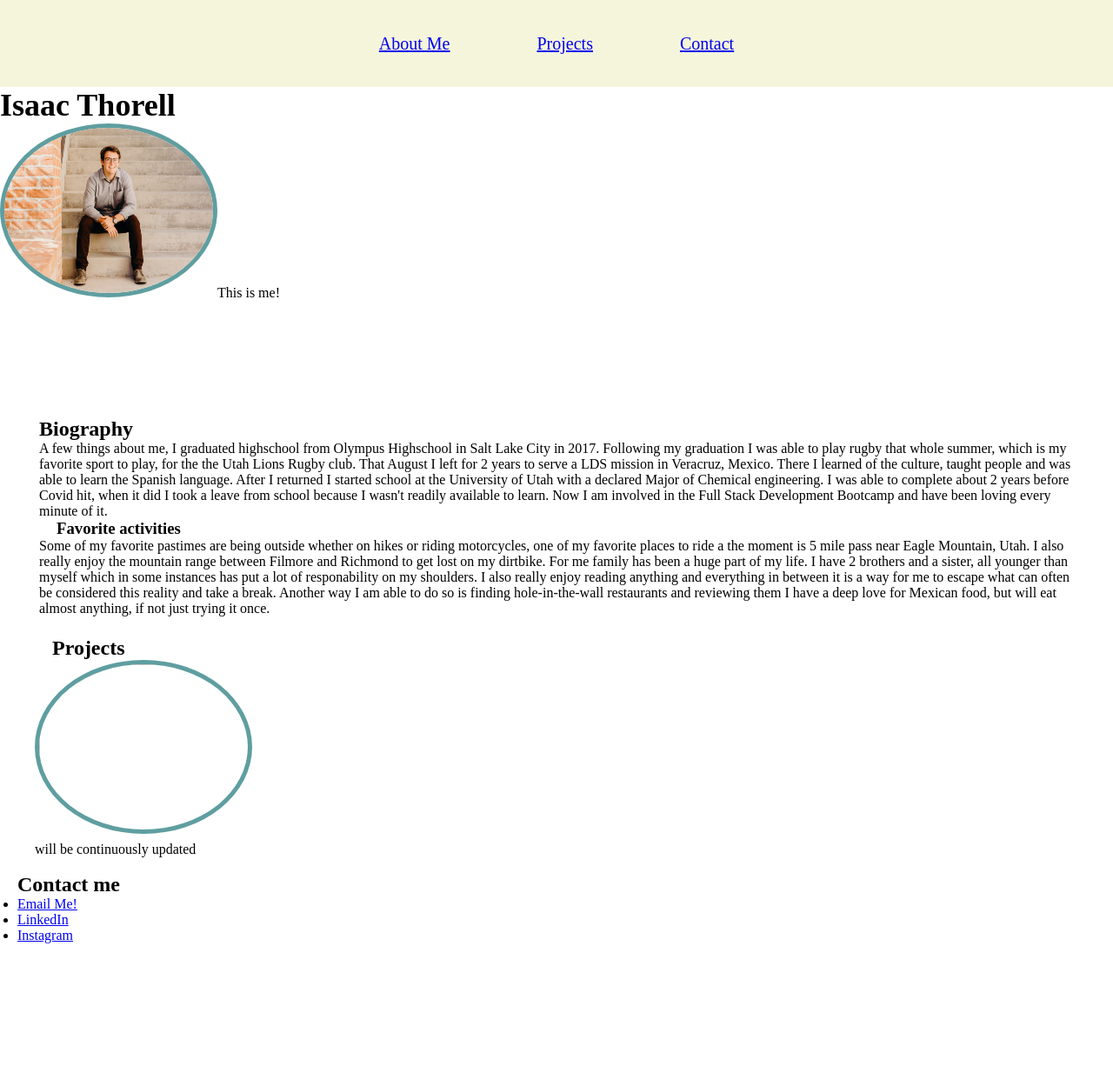
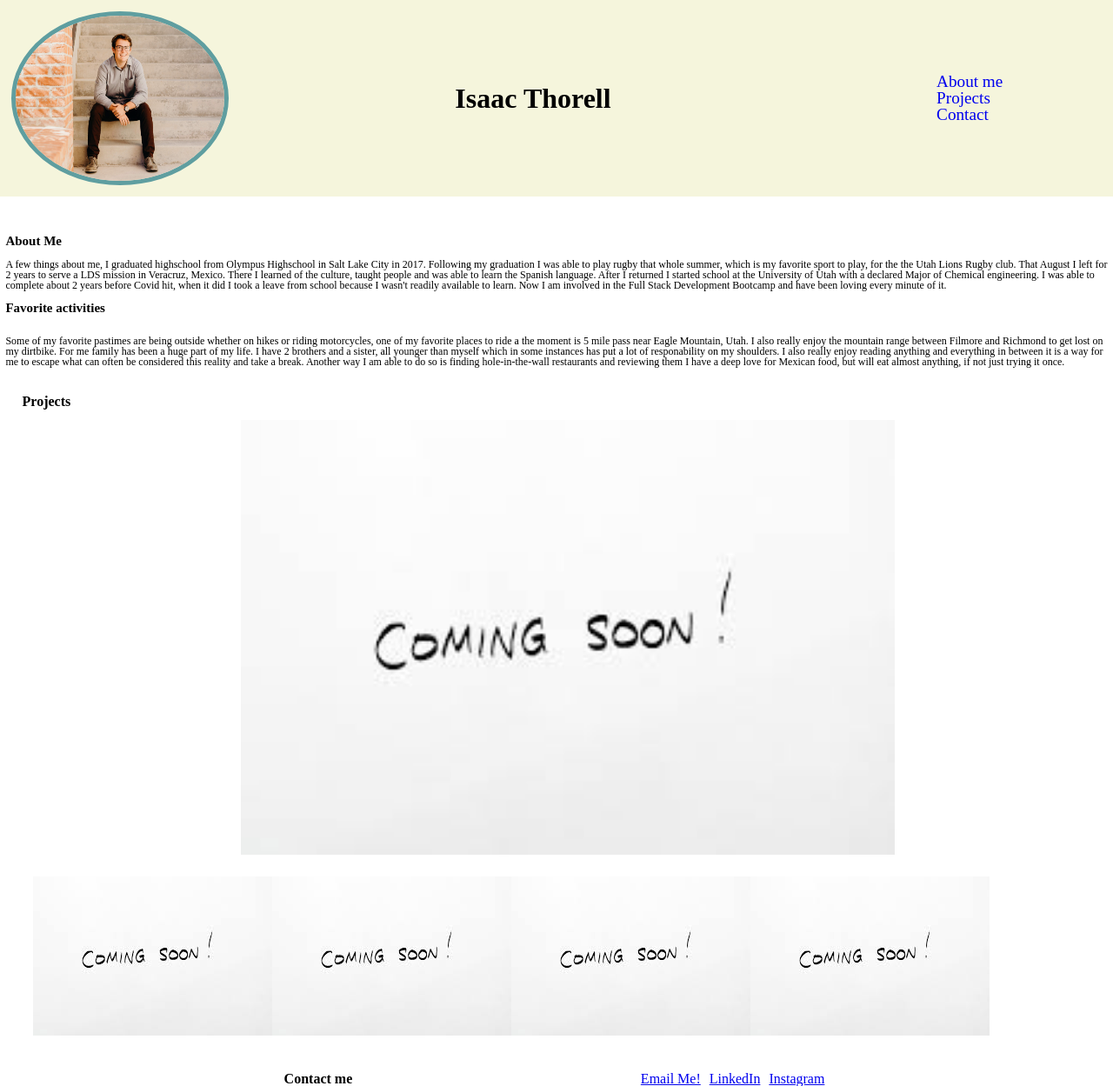
Before and after one commit to Ithorell/My-Portfolio, a plain HTML site: page index.html in a window 1280 px wide. Shown: the whole page at 87% size. Before the commit the page ends 1085 px from the top, so only its background shows below. Drawn offline with Linux system fonts and the light colour scheme.

Commit message:
Merge branch  vs 2

```diff
--- a/assets/reset.css
+++ b/assets/reset.css
@@ -0,0 +1,33 @@
+/* Resets the box size of every element */
+* {
+    margin: 0;
+    padding: 0;
+    box-sizing: border-box;
+  }
+
+  /* Gives the body element a parent height to compare against */
+  html {
+    height: 100%;
+  }
+
+  body {
+    min-height: 100%;
+    line-height: 1;
+    font-family: sans-serif;
+  }
+
+  h1, h2, h3, h4, h5, h6 {
+    font-size: 100%;
+  }
+
+  /* Matches the font of special elements to the rest of the page */
+  input, select, option, optgroup, textarea, button,
+  pre, code {
+    font-size: 100%;
+    font-family: inherit;
+  }
+
+  /* Removes default bullet points from lists */
+  ol, ul {
+    list-style: none;
+  }
--- a/assets/style.css
+++ b/assets/style.css
@@ -1,161 +1,126 @@
-/* *{
-    margin: 0;
-    padding: 0;
-    box-sizing: border-box;
+body{
+    width: 100%;
+    margin:auto;
+
+     font-family:'Times New Roman', Times, serif; */
 }
 
-body{
-    width: 100%;
-    max-width: 1400px;
-    display: block;
-    margin: auto;
-    min-height: 100vh;
-    background: #191919;
-    font-family: serif, 'Times New Roman', Times;
+header{
+   display:flex;
+background-color: beige;
+justify-content: space-between;
+align-items: center;
+padding: 1%;
+margin-bottom: 2%;
+
+}
+h1{
+  font-size: 200%;
+
 }
 
 .navbar{
+     display:flex;
+     justify-content: space-around;
+     font-size: 120%;
+     width: 19rem;
+
+}
+.navbar a{
+    text-decoration: none;
+
+}
+
+header img {
+    border: 5px solid cadetblue;
+    border-radius: 100%;
+    width: 250px ;
+    height: 200px ;
+    position: relative;
+
+}
+
+.link:active{
+    color: black;
+    background-color: lightblue;
+}
+
+.link :hover{
+    background-color: lightblue;
+    ;
+}
+#About-me{
+    font-size: 75%;
+    padding: 0.5%;
+    margin: auto;
+}
+#About-me h2, h3{
+    padding-top: 1%;
+    padding-bottom: 1%;
+    font-size: 125%;
+}
+#projects{
     width: 100%;
-    position: fixed;
-    top: 0;
-    left: 0;
+    padding: 1%;
+    margin: 1%;
+    display: flex;
+    flex-wrap: wrap;
+}
+#top-project{
     display: flex;
     justify-content: center;
-    align-items: right;
-    z-index: 9;
-    background: #1a1a1a;
+    width: 100%;
+    height: auto;
+    padding: 1%;
+}
+#top-project img{
+    flex-grow: .5;
+    text-align: center;
+}
+.p-images{
+    display: flex;
+    flex-wrap: wrap;
+    justify-content: center;
+    padding: 1%;
+
+}
+footer{
+    justify-content: space-evenly;
+    flex-wrap: wrap;
+    display: flex;
+}
+#contact-me{
+    justify-content: space-evenly;
+
+}
+#contact-me ul{
+    display: flex;
+    flex-direction: row;
+}
+.contact-link{
+    margin-right: 5px;
+    margin-left: 5px;
 }
 
-.link-list{
-    list-style: none;
-    display: flex;
-}
+@media screen and (max-width: 768px) {
+    header, main {
+      flex-direction: column;
+    }
 
-.link a{
-    color: #fff;
-    opacity: 0.5;
-    text-decoration: none;
-    text-transform: capitalize;
-    padding: 10px 30px;
-    margin: 0 20px;
-    line-height: 80px;
-    transition: .5s;
-    font-size: 20px;
-}
+    #About-me {
+      margin: 1%;
+    }
 
-.link a:hover{
-    opacity: 1;
-    color: lightblue;
-} */
+    aside {
+      width: 100%;
+      text-align: center;
+    }
+  }
 
 
 
 
 
-*{
-    margin: 0px;
-    padding: 0px;
-    box-sizing: border-box;
-}
-
-
-body{
-    display: block;
-    width: 100%;
-    margin:auto;
-    max-width: 100vw;
-    max-height: 100vh;
-    /* background: ; */
-    font-family:'Times New Roman', Times, serif;
-}
-
-.navbar {
-
-    width: 100%;
-    position: fixed 0 0;
-    /* top: 0;
-    left: 0; */
-    display: flex;
-    justify-content: center;
-    align-items: right;
-    z-index: 9;
-    background: beige;
-
-}
-.list1{
-list-style: none;
-display: flex;
-}
-
-.link{
-    color: crimson;
-    opacity: 1;
-    text-decoration: none;
-    text-transform: capitalize;
-    padding: 10px 30px;
-    margin: 0 20px;
-    line-height: 80px;
-    transition: .5s;
-    font-size: 20px;
-}
-
-h1 {
-    display: flex;
-    font-family: serif, times new roman, times;
-    font-size: 36px;
-
-}
-
-img {
-    border: 5px solid cadetblue;
-    border-radius: 100%;
-    width: 250px;
-    height: 200px;
-    position: relative;
-}
-
-
-
-.navbar :hover{
-    background-color: lightblue;
-    ;
-}
-
-main{
-    border: 20px;
-    margin: 20px;
-    padding-top: 35px;
-    justify-content: space-around;
-}
-
-#About-me{
-    margin: 5px;
-    border: 5px;
-    padding-top: 20px;
-}
-
-#About-me h2 {
-    margin: 0 20px;
-}
-
-#About-me ul {
-    margin: 0 20px;
-}
-
-#About-me h3 {
-    margin: 0 20px;
-}
-
-#projects { margin: 0 20px;
-    }
-
-#projects h2 {
-    margin: 0 20px;
-
-}
-
-
-*/
 /* TODO:THEN that application's image should be larger in size than the others (flexbox layout) */
 /* TODO:THEN I am taken to that deployed application (link/ a Href) */
 /* TODO:THEN I am presented with a responsive layout that adapts to my viewport (Responsive design),  */
--- a/index.html
+++ b/index.html
@@ -10,8 +10,10 @@
 </head>
 
 <body>
-    <!-- Header -->
     <!--TODO:THEN I am presented with the developer's name, a recent photo or avatar, and links to sections about them, their work, and how to contact them-->
+    <header>
+        <img src="/assets/Images/ProfilePic.jpg" alt="Self Portrait"></img>
+        <h1>Isaac Thorell</h1>
         <nav class="navbar">
             <ul class="list1">
                 <li class="link"><a href="#About-me">About me</a></li>
@@ -19,75 +21,63 @@
                 <li class="link"><a href="#contact-me">Contact</a></li>
             </ul>
         </nav>
-    <header>
+    </header>
 
-        <h1>Isaac Thorell</h1>
-
-    </header>
-    <article>
-         <img src="/assets/Images/ProfilePic.jpg" alt="Self Portrait">This is me!</img>
-    </article>
-
-<br>
-<br>
-<br>
     <main>
         <section id="About-me">
-            <h2>Biography</h2>
-            <ul>
+            <h2>About Me</h2>
 
             <!--Graduated highschool 2017
                 Served an LDS mission in mexico for 2 years
                 College at the University of Utah for 1 1/5 years till Covid hit
                 took a gap year and am now doing a coding bootcamp through the University of Utah prior to going back to school -->
+
             <p>
-                    A few things about me, I graduated highschool from Olympus Highschool in Salt Lake City in 2017. Following my graduation I was able to play rugby that whole summer,
-                    which is my favorite sport to play, for the the Utah Lions Rugby club. That August I left for 2 years to serve a LDS mission in Veracruz, Mexico. There I learned of the
-                    culture, taught people and was able to learn the Spanish language. After I returned I started school at the University of Utah with a declared Major of Chemical engineering.
-                    I was able to complete about 2 years before Covid hit, when it did I took a leave from school because I wasn't readily available to learn. Now I am involved in the Full Stack
+                A few things about me, I graduated highschool from Olympus Highschool in Salt Lake City in 2017.
+                Following my graduation I was able to play rugby that whole summer,
+                which is my favorite sport to play, for the the Utah Lions Rugby club. That August I left for 2 years to
+                serve a LDS mission in Veracruz, Mexico. There I learned of the
+                culture, taught people and was able to learn the Spanish language. After I returned I started school at
+                the University of Utah with a declared Major of Chemical engineering.
+                I was able to complete about 2 years before Covid hit, when it did I took a leave from school because I
+                wasn't readily available to learn. Now I am involved in the Full Stack
                 Development Bootcamp and have been loving every minute of it.
             </p>
-                <h3>Favorite activities</h3>
+            <h3>Favorite activities</h3><br>
             <!-- <li>Playing sports: especially rugby and softball</li>
                 <li>being able to spend time with family</li>
                 <li>Dirt-biking any and every mountain</li> -->
             <p>
-                    Some of my favorite pastimes are being outside whether on hikes or riding motorcycles, one of my favorite places to ride a the moment is 5 mile pass near Eagle Mountain, Utah.
-                    I also really enjoy the mountain range between Filmore and Richmond to get lost on my dirtbike. For me family has been a huge part of my life. I have 2 brothers and a sister, all
-                    younger than myself which in some instances has put a lot of responability on my shoulders. I also really enjoy reading anything and everything in between it is a way for me to escape
-                    what can often be considered this reality and take a break. Another way I am able to do so is finding hole-in-the-wall restaurants and reviewing them I have a deep love for Mexican food,
+                Some of my favorite pastimes are being outside whether on hikes or riding motorcycles, one of my
+                favorite places to ride a the moment is 5 mile pass near Eagle Mountain, Utah.
+                I also really enjoy the mountain range between Filmore and Richmond to get lost on my dirtbike. For me
+                family has been a huge part of my life. I have 2 brothers and a sister, all
+                younger than myself which in some instances has put a lot of responability on my shoulders. I also
+                really enjoy reading anything and everything in between it is a way for me to escape
+                what can often be considered this reality and take a break. Another way I am able to do so is finding
+                hole-in-the-wall restaurants and reviewing them I have a deep love for Mexican food,
                 but will eat almost anything, if not just trying it once.
             </p>
-
-            </ul>
-
         </section>
-        <br>
         <section id="projects">
             <h2>Projects</h2>
-            <img src="" alt="" title="">
-
-
-            <footer>will be continuously updated</footer>
-
+            <!-- No current projects to link to so the links are Empty with continue to update as I finish projects. -->
+            <a id="top-project" href=""><img src="/assets/Images/blank-image1.jpg" alt="First webpage"
+                    title="first webpage"></a>
+            <div class="p-images"><a href=""><img src="/assets/Images/blank-image2.jpg" alt="First webpage" title="first webpage"></a>
+                <a href=""><img src="/assets/Images/blank-image3.jpg" alt="First webpage" title="first webpage"></a>
+                <a href=""><img src="/assets/Images/blank-image4.jpg" alt="First webpage" title="first webpage"></a>
+                <a href=""><img src="/assets/Images/blank-image5.jpg" alt="First webpage" title="first webpage"></a>
+            </div>
         </section>
-        <br>
-        <section id="contact-me">
+        <footer id="contact-me">
             <h2>Contact me</h2>
             <ul>
-                    <li><a href="mailto:isaac.thorell@outlook.com?subject = Contact me">Email Me!</a></li>
-                    <li><a href="https://www.linkedin.com/in/isaac-t-9b6599b7">LinkedIn</a></li>
-                    <li><a href="https://www.instagram.com/isaac_thorell/">Instagram</a></li>
+                <li class="contact-link"><a href="mailto:isaac.thorell@outlook.com?subject = Contact me">Email Me!</a></li>
+                <li class="contact-link"><a href="https://www.linkedin.com/in/isaac-t-9b6599b7">LinkedIn</a></li>
+                <li class="contact-link"><a href="https://www.instagram.com/isaac_thorell/">Instagram</a></li>
             </ul>
-
-
-        </section>
-        <footer>
-
-
         </footer>
-
-
 
     </main>
 </body>
```
Also changed, not shown: assets/Images/blank-image1.jpg (added), assets/Images/blank-image2.jpg (added), assets/Images/blank-image3.jpg (added), assets/Images/blank-image4.jpg (added), assets/Images/blank-image5.jpg (added). Lines whose indentation alone changed are shown as unchanged.
